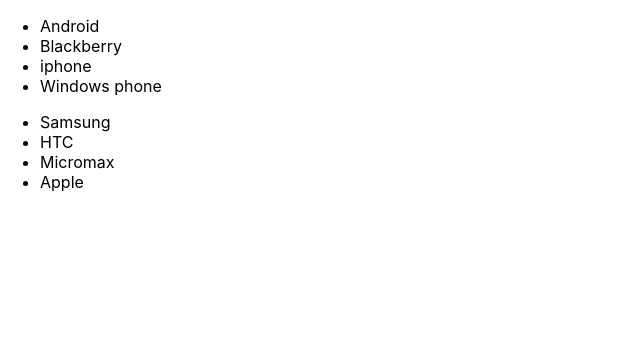
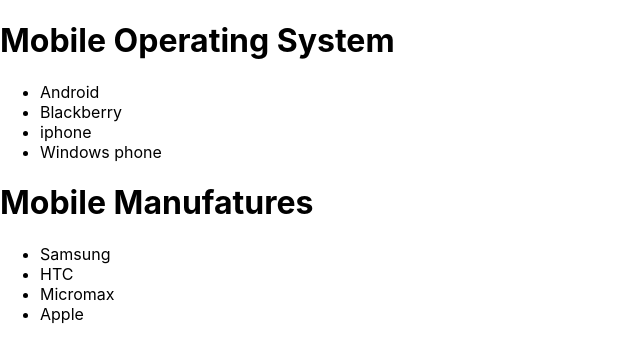
Before and after one commit to Soubhagya118/react-intro, a React (Create React App) app: page / in a window 1280 px wide. Shown: the top 362 px of the page, without its empty margins (0-640 px from the left). Built offline with nearby package versions, Linux system fonts and the light colour scheme.

Commit message:
added some more trail

```diff
--- a/src/App.js
+++ b/src/App.js
@@ -6,9 +6,11 @@
   const manu=["Samsung", "HTC","Micromax","Apple"]
   return (
     <>
+    <h1>Mobile Operating System</h1>
     <ul>
     {product.map((e)=><li>{e}</li>)}
     </ul>
+    <h1>Mobile Manufatures</h1>
     <ul>
     {manu.map((e)=><li>{e}</li>)}
     </ul>
@@ -19,9 +21,9 @@
 function User({product,manu}){
   return(
     <div>
-      <h1>Mobile Operating System</h1>
+
   {product}
-    <h1>Mobile Manufatures</h1>
+
     {manu}
     </div>
   )
```
